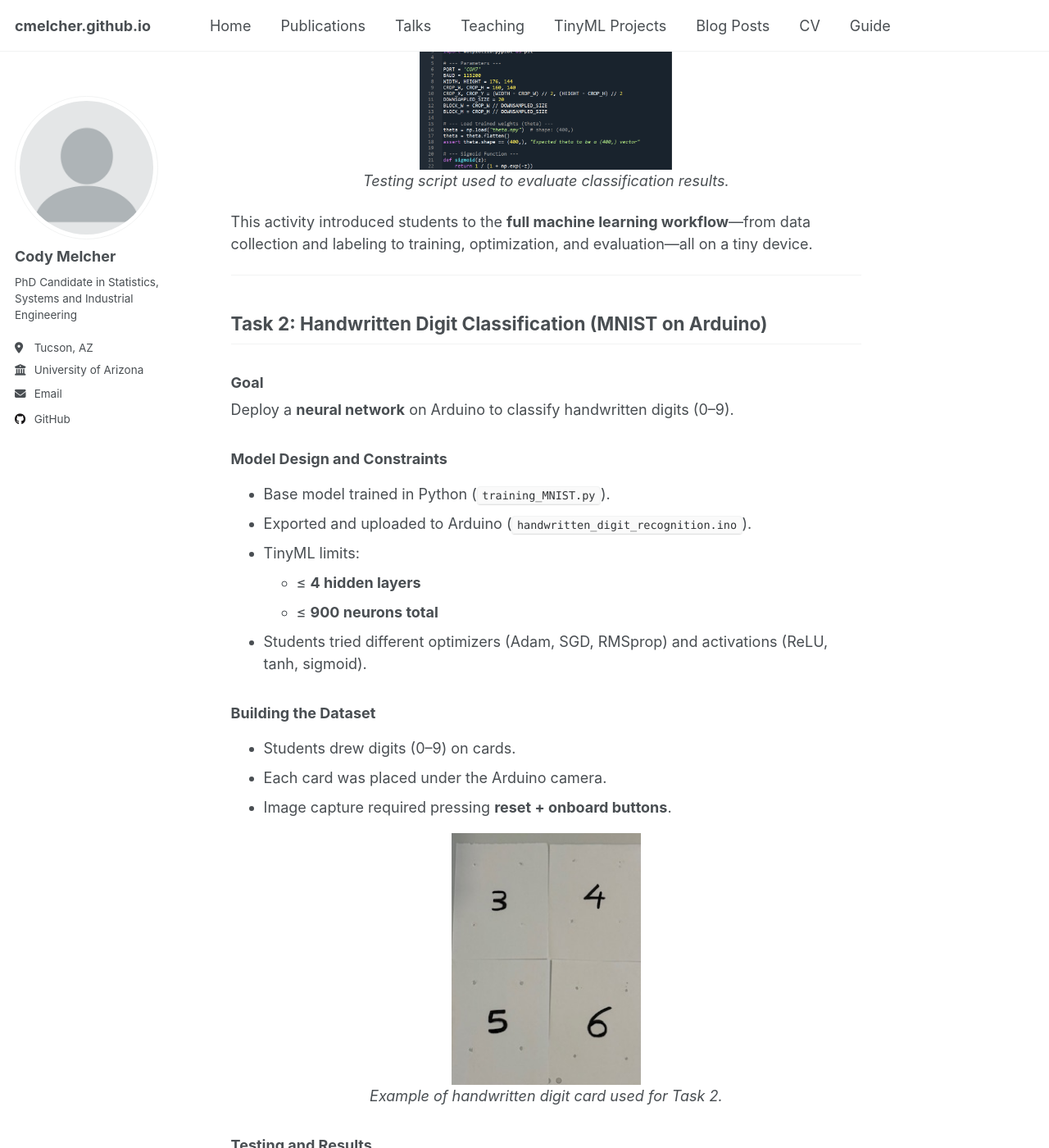
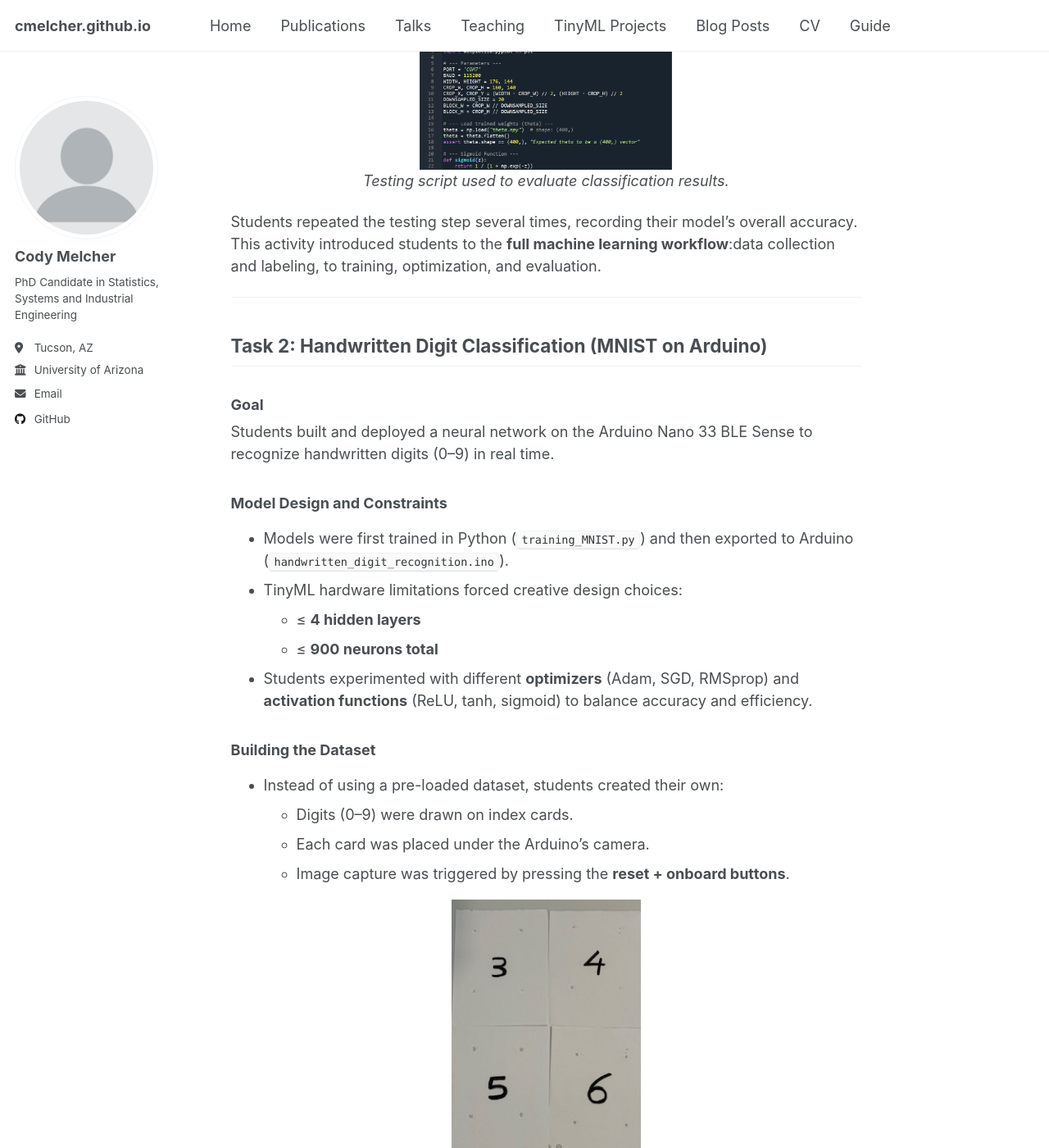
Before and after one commit to cmelcher/cmelcher.github.io, a Jekyll site: the page built from tinyml/summer2025.md, in a window 1280 px wide and 1400 px high, scrolled down 3694 px. Shown: the whole window at 82% size. Built offline with Jekyll 4.4.1, drawn with Linux system fonts in a browser that asks for light colours; a script that is not in the unit is left out; some of the changed text lies outside the part shown.

Commit message:
Update summer2025.md

```diff
--- a/tinyml/summer2025.md
+++ b/tinyml/summer2025.md
@@ -45,8 +45,8 @@ In this session, students used TinyML to classify shapes and handwritten digits
 
 ## Task 1: Classifying Stars and Circles
 
-In our first activity, students built a simple image classifier using the Arduino Nano 33 BLE Sense.
-The goal was to train a model that could recognize whether a drawing was a **star** or a **circle**.
+In the first activity, students worked with a simple binary image classifier using the Arduino Nano 33 BLE Sense.
+The goal was to train a model that could accurately predict whether a drawing was a **star** or a **circle**.
 
 ### Step 1: Create a Dataset
 Students drew their own stars and circles on sticker cards. These cards were then placed over the Arduino’s built-in camera to capture training images.
@@ -57,7 +57,7 @@ Students drew their own stars and circles on sticker cards. These cards were the
 </p>
 
 ### Step 2: Capture Images
-A Python script (`reading_image.py`) was used to capture images from the Arduino and save them with labels.
+A pre-written Python script (`reading_image.py`) was used to capture images from the Arduino and save them with labels.
 Students updated the label parameter to distinguish between stars and circles.
 
 <p align="center">
@@ -80,7 +80,7 @@ A testing script (`testing_binary.py`) displayed predictions in real time, showi
   <img src="/assets/tinyml/summer2025/testing_binary.png" alt="Testing script" style="width:40%;"><br><em>Testing script used to evaluate classification results.</em>
 </p>
 
-This activity introduced students to the **full machine learning workflow**—from data collection and labeling to training, optimization, and evaluation—all on a tiny device.
+Students repeated the testing step several times, recording their model's overall accuracy. This activity introduced students to the **full machine learning workflow**:data collection and labeling, to training, optimization, and evaluation.
 
 
 ---
@@ -88,20 +88,20 @@ This activity introduced students to the **full machine learning workflow**—fr
 ## Task 2: Handwritten Digit Classification (MNIST on Arduino)
 
 ### Goal
-Deploy a **neural network** on Arduino to classify handwritten digits (0–9).
+Students built and deployed a neural network on the Arduino Nano 33 BLE Sense to recognize handwritten digits (0–9) in real time.
 
 ### Model Design and Constraints
-- Base model trained in Python (`training_MNIST.py`).
-- Exported and uploaded to Arduino (`handwritten_digit_recognition.ino`).
-- TinyML limits:
+- Models were first trained in Python (`training_MNIST.py`) and then exported to Arduino (`handwritten_digit_recognition.ino`).
+- TinyML hardware limitations forced creative design choices:
   - ≤ **4 hidden layers**
   - ≤ **900 neurons total**
-- Students tried different optimizers (Adam, SGD, RMSprop) and activations (ReLU, tanh, sigmoid).
+- Students experimented with different **optimizers** (Adam, SGD, RMSprop) and **activation functions** (ReLU, tanh, sigmoid) to balance accuracy and efficiency.
 
 ### Building the Dataset
-- Students drew digits (0–9) on cards.
-- Each card was placed under the Arduino camera.
-- Image capture required pressing **reset + onboard buttons**.
+- Instead of using a pre-loaded dataset, students created their own:
+  - Digits (0–9) were drawn on index cards.
+  - Each card was placed under the Arduino’s camera.
+  - Image capture was triggered by pressing the **reset + onboard buttons**.
 
 <p align="center">
   <img src="/assets/tinyml/summer2025/numbers.jpg"
@@ -111,14 +111,14 @@ Deploy a **neural network** on Arduino to classify handwritten digits (0–9).
 </p>
 
 ### Testing and Results
-- Models classified digits in real-time, with predictions displayed in the Arduino Serial Monitor.
-- Students tested on a **set of 8–10 digit cards**.
-- Observations:
-  - Some digits were consistently harder to classify.
-  - Increasing model complexity could improve accuracy, but risked overfitting.
-  - Trade-offs highlighted the challenge of deploying ML under **hardware constraints**.
+- Predictions were displayed directly in the Arduino Serial Monitor.
+- Each team tested their models on a **set of 8–10 digit cards**.
+- Key takeaways:
+  - Certain digits (like 4, 7, 9) were harder to classify consistently.
+  - Larger networks improved accuracy but risked **overfitting** on the small dataset.
+  - Students experienced first-hand the **trade-offs** of deploying ML under real-world hardware limits.
 
----
+----
 
 ## Outcomes
 
```
